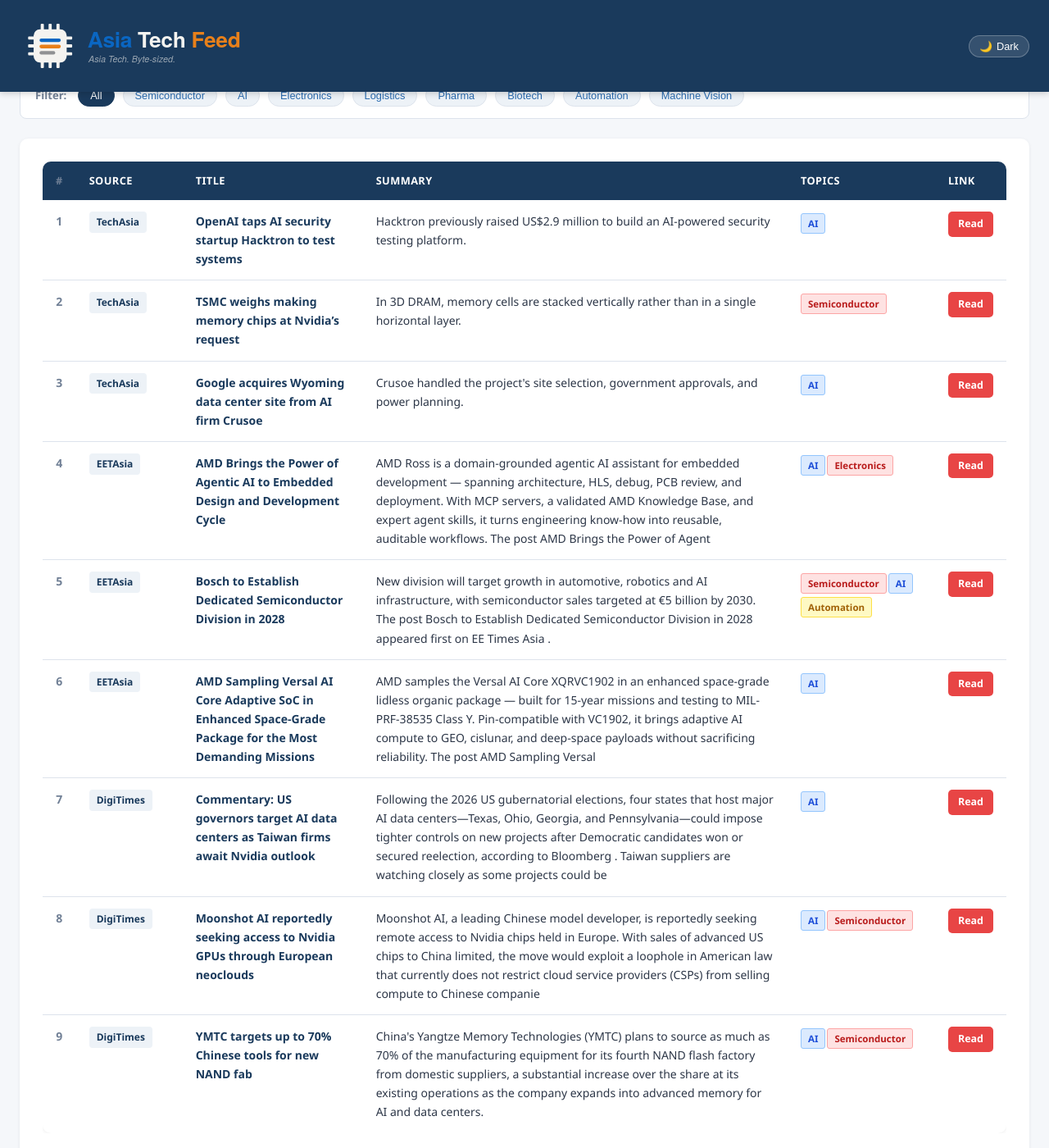
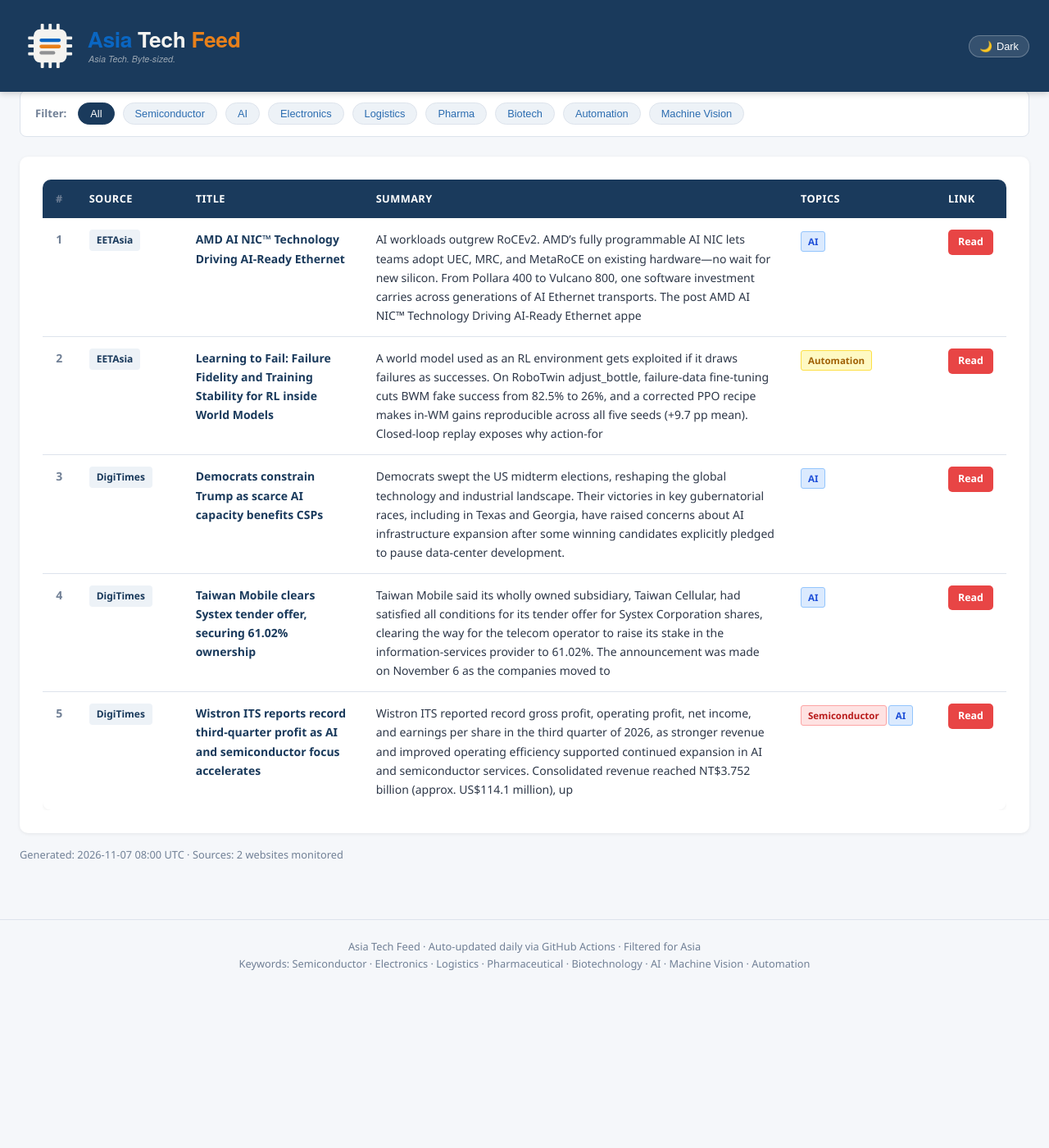
Before and after one commit to asiatechfeed/Asia-Tech-Feed, a Jekyll site: the page built from _posts/2026-11-07-asia-tech-news-digest.md, in a window 1280 px wide and 1400 px high, scrolled down 633 px. Shown: the whole window at 82% size. Built offline with Jekyll 4.4.1, drawn with Linux system fonts in a browser that asks for light colours; a script that is not in the unit is left out; after the commit the page ends 1841 px from its top, so only the background shows below that; some of the changed text lies outside the part shown.

Commit message:
📰 News digest 2026-11-07 (5 articles)

```diff
--- a/_posts/2026-11-07-asia-tech-news-digest.md
+++ b/_posts/2026-11-07-asia-tech-news-digest.md
@@ -1,15 +1,15 @@
 ---
 layout: post
 title: "Asia Tech News Digest - November 07, 2026"
-date: 2026-11-07 13:39:48 +0800
-articles_count: 9
-sources_count: 3
-sources: ["DigiTimes", "EETAsia", "TechAsia"]
+date: 2026-11-07 16:00:53 +0800
+articles_count: 5
+sources_count: 2
+sources: ["DigiTimes", "EETAsia"]
 csv_file: /assets/data/news-2026-11-07.tsv
-featured_title: "OpenAI taps AI security startup Hacktron to test systems"
-featured_url: "https://www.techinasia.com/openai-deepens-servicenow-ties-add-workflows-chatgpt"
-featured_source: "TechAsia"
-featured_summary: "Hacktron previously raised US$2.9 million to build an AI-powered security testing platform."
+featured_title: "AMD AI NIC\u2122 Technology Driving AI-Ready Ethernet"
+featured_url: "https://www.eetasia.com/embeddedblog-amd-ai-nic-technology-driving-ai-ready-ethernet/"
+featured_source: "EETAsia"
+featured_summary: "AI workloads outgrew RoCEv2. AMD\u2019s fully programmable AI NIC lets teams adopt UEC, MRC, and MetaRoCE on existing hardware\u2014no wait for new silicon. From Pollara 400 to Vulcano 800, one software investment carries across generations of AI Ethernet transports. The post AMD AI NIC\u2122 Technology Driving AI-Ready Ethernet appe"
 featured_image: ""
 ---
 
@@ -27,75 +27,43 @@ featured_image: ""
 <tbody>
 <tr>
   <td class="col-num">1</td>
-  <td class="col-source"><span class="source-badge">TechAsia</span></td>
-  <td class="col-title"><span class="article-title">OpenAI taps AI security startup Hacktron to test systems</span></td>
-  <td class="col-summary">Hacktron previously raised US$2.9 million to build an AI-powered security testing platform.</td>
+  <td class="col-source"><span class="source-badge">EETAsia</span></td>
+  <td class="col-title"><span class="article-title">AMD AI NIC™ Technology Driving AI-Ready Ethernet</span></td>
+  <td class="col-summary">AI workloads outgrew RoCEv2. AMD’s fully programmable AI NIC lets teams adopt UEC, MRC, and MetaRoCE on existing hardware—no wait for new silicon. From Pollara 400 to Vulcano 800, one software investment carries across generations of AI Ethernet transports. The post AMD AI NIC™ Technology Driving AI-Ready Ethernet appe</td>
   <td class="col-tags"><span class="tag ai">AI</span></td>
-  <td class="col-link"><a class="btn-link" href="https://www.techinasia.com/openai-deepens-servicenow-ties-add-workflows-chatgpt" target="_blank" rel="noopener">Read</a></td>
+  <td class="col-link"><a class="btn-link" href="https://www.eetasia.com/embeddedblog-amd-ai-nic-technology-driving-ai-ready-ethernet/" target="_blank" rel="noopener">Read</a></td>
 </tr>
 <tr>
   <td class="col-num">2</td>
-  <td class="col-source"><span class="source-badge">TechAsia</span></td>
-  <td class="col-title"><span class="article-title">TSMC weighs making memory chips at Nvidia’s request</span></td>
-  <td class="col-summary">In 3D DRAM, memory cells are stacked vertically rather than in a single horizontal layer.</td>
-  <td class="col-tags"><span class="tag semi">Semiconductor</span></td>
-  <td class="col-link"><a class="btn-link" href="https://www.techinasia.com/tsmc-explores-new-ai-chip-packaging-with-kinsus" target="_blank" rel="noopener">Read</a></td>
+  <td class="col-source"><span class="source-badge">EETAsia</span></td>
+  <td class="col-title"><span class="article-title">Learning to Fail: Failure Fidelity and Training Stability for RL inside World Models</span></td>
+  <td class="col-summary">A world model used as an RL environment gets exploited if it draws failures as successes. On RoboTwin adjust_bottle, failure-data fine-tuning cuts BWM fake success from 82.5% to 26%, and a corrected PPO recipe makes in-WM gains reproducible across all five seeds (+9.7 pp mean). Closed-loop replay exposes why action-for</td>
+  <td class="col-tags"><span class="tag auto">Automation</span></td>
+  <td class="col-link"><a class="btn-link" href="https://www.eetasia.com/embeddedblog-learning-to-fail-failure-fidelity-and-training-stability-for-rl-inside-world-models/" target="_blank" rel="noopener">Read</a></td>
 </tr>
 <tr>
   <td class="col-num">3</td>
-  <td class="col-source"><span class="source-badge">TechAsia</span></td>
-  <td class="col-title"><span class="article-title">Google acquires Wyoming data center site from AI firm Crusoe</span></td>
-  <td class="col-summary">Crusoe handled the project's site selection, government approvals, and power planning.</td>
+  <td class="col-source"><span class="source-badge">DigiTimes</span></td>
+  <td class="col-title"><span class="article-title">Democrats constrain Trump as scarce AI capacity benefits CSPs</span></td>
+  <td class="col-summary">Democrats swept the US midterm elections, reshaping the global technology and industrial landscape. Their victories in key gubernatorial races, including in Texas and Georgia, have raised concerns about AI infrastructure expansion after some winning candidates explicitly pledged to pause data-center development.</td>
   <td class="col-tags"><span class="tag ai">AI</span></td>
-  <td class="col-link"><a class="btn-link" href="https://www.techinasia.com/google-unveils-genie-4-realtime-interactive-simulations" target="_blank" rel="noopener">Read</a></td>
+  <td class="col-link"><a class="btn-link" href="https://www.digitimes.com/news/a20261106PD243/capacity-industrial-policy-technology-expansion.html" target="_blank" rel="noopener">Read</a></td>
 </tr>
 <tr>
   <td class="col-num">4</td>
-  <td class="col-source"><span class="source-badge">EETAsia</span></td>
-  <td class="col-title"><span class="article-title">AMD Brings the Power of Agentic AI to Embedded Design and Development Cycle</span></td>
-  <td class="col-summary">AMD Ross is a domain-grounded agentic AI assistant for embedded development — spanning architecture, HLS, debug, PCB review, and deployment. With MCP servers, a validated AMD Knowledge Base, and expert agent skills, it turns engineering know-how into reusable, auditable workflows. The post AMD Brings the Power of Agent</td>
-  <td class="col-tags"><span class="tag ai">AI</span><span class="tag semi">Electronics</span></td>
-  <td class="col-link"><a class="btn-link" href="https://www.eetasia.com/embeddedblog-amd-brings-the-power-of-agentic-ai-to-embedded-design-and-development-cycle/" target="_blank" rel="noopener">Read</a></td>
+  <td class="col-source"><span class="source-badge">DigiTimes</span></td>
+  <td class="col-title"><span class="article-title">Taiwan Mobile clears Systex tender offer, securing 61.02% ownership</span></td>
+  <td class="col-summary">Taiwan Mobile said its wholly owned subsidiary, Taiwan Cellular, had satisfied all conditions for its tender offer for Systex Corporation shares, clearing the way for the telecom operator to raise its stake in the information-services provider to 61.02%. The announcement was made on November 6 as the companies moved to</td>
+  <td class="col-tags"><span class="tag ai">AI</span></td>
+  <td class="col-link"><a class="btn-link" href="https://www.digitimes.com/news/a20261106PD245/twm-systex-taiwan-subsidiary-technology.html" target="_blank" rel="noopener">Read</a></td>
 </tr>
 <tr>
   <td class="col-num">5</td>
-  <td class="col-source"><span class="source-badge">EETAsia</span></td>
-  <td class="col-title"><span class="article-title">Bosch to Establish Dedicated Semiconductor Division in 2028</span></td>
-  <td class="col-summary">New division will target growth in automotive, robotics and AI infrastructure, with semiconductor sales targeted at €5 billion by 2030. The post Bosch to Establish Dedicated Semiconductor Division in 2028 appeared first on EE Times Asia .</td>
-  <td class="col-tags"><span class="tag semi">Semiconductor</span><span class="tag ai">AI</span><span class="tag auto">Automation</span></td>
-  <td class="col-link"><a class="btn-link" href="https://www.eetasia.com/bosch-to-establish-dedicated-semiconductor-division-in-2028/" target="_blank" rel="noopener">Read</a></td>
-</tr>
-<tr>
-  <td class="col-num">6</td>
-  <td class="col-source"><span class="source-badge">EETAsia</span></td>
-  <td class="col-title"><span class="article-title">AMD Sampling Versal AI Core Adaptive SoC in Enhanced Space-Grade Package for the Most Demanding Missions</span></td>
-  <td class="col-summary">AMD samples the Versal AI Core XQRVC1902 in an enhanced space-grade lidless organic package — built for 15-year missions and testing to MIL-PRF-38535 Class Y. Pin-compatible with VC1902, it brings adaptive AI compute to GEO, cislunar, and deep-space payloads without sacrificing reliability. The post AMD Sampling Versal</td>
-  <td class="col-tags"><span class="tag ai">AI</span></td>
-  <td class="col-link"><a class="btn-link" href="https://www.eetasia.com/embeddedblog-amd-sampling-versal-ai-core-adaptive-soc-in-enhanced-space-grade-package-for-the-most-demanding-missions/" target="_blank" rel="noopener">Read</a></td>
-</tr>
-<tr>
-  <td class="col-num">7</td>
   <td class="col-source"><span class="source-badge">DigiTimes</span></td>
-  <td class="col-title"><span class="article-title">Commentary: US governors target AI data centers as Taiwan firms await Nvidia outlook</span></td>
-  <td class="col-summary">Following the 2026 US gubernatorial elections, four states that host major AI data centers—Texas, Ohio, Georgia, and Pennsylvania—could impose tighter controls on new projects after Democratic candidates won or secured reelection, according to Bloomberg . Taiwan suppliers are watching closely as some projects could be </td>
-  <td class="col-tags"><span class="tag ai">AI</span></td>
-  <td class="col-link"><a class="btn-link" href="https://www.digitimes.com/news/a20261106PD241/usa-data-center-ai-outlook-2026.html" target="_blank" rel="noopener">Read</a></td>
-</tr>
-<tr>
-  <td class="col-num">8</td>
-  <td class="col-source"><span class="source-badge">DigiTimes</span></td>
-  <td class="col-title"><span class="article-title">Moonshot AI reportedly seeking access to Nvidia GPUs through European neoclouds</span></td>
-  <td class="col-summary">Moonshot AI, a leading Chinese model developer, is reportedly seeking remote access to Nvidia chips held in Europe. With sales of advanced US chips to China limited, the move would exploit a loophole in American law that currently does not restrict cloud service providers (CSPs) from selling compute to Chinese companie</td>
-  <td class="col-tags"><span class="tag ai">AI</span><span class="tag semi">Semiconductor</span></td>
-  <td class="col-link"><a class="btn-link" href="https://www.digitimes.com/news/a20261106VL219/moonshot-nvidia-chips-blackwell-data.html" target="_blank" rel="noopener">Read</a></td>
-</tr>
-<tr>
-  <td class="col-num">9</td>
-  <td class="col-source"><span class="source-badge">DigiTimes</span></td>
-  <td class="col-title"><span class="article-title">YMTC targets up to 70% Chinese tools for new NAND fab</span></td>
-  <td class="col-summary">China's Yangtze Memory Technologies (YMTC) plans to source as much as 70% of the manufacturing equipment for its fourth NAND flash factory from domestic suppliers, a substantial increase over the share at its existing operations as the company expands into advanced memory for AI and data centers.</td>
-  <td class="col-tags"><span class="tag ai">AI</span><span class="tag semi">Semiconductor</span></td>
-  <td class="col-link"><a class="btn-link" href="https://www.digitimes.com/news/a20261106VL217/ymtc-nand-equipment-manufacturing.html" target="_blank" rel="noopener">Read</a></td>
+  <td class="col-title"><span class="article-title">Wistron ITS reports record third-quarter profit as AI and semiconductor focus accelerates</span></td>
+  <td class="col-summary">Wistron ITS reported record gross profit, operating profit, net income, and earnings per share in the third quarter of 2026, as stronger revenue and improved operating efficiency supported continued expansion in AI and semiconductor services. Consolidated revenue reached NT$3.752 billion (approx. US$114.1 million), up </td>
+  <td class="col-tags"><span class="tag semi">Semiconductor</span><span class="tag ai">AI</span></td>
+  <td class="col-link"><a class="btn-link" href="https://www.digitimes.com/news/a20261106PD234/wistron-its-revenue-profit-growth.html" target="_blank" rel="noopener">Read</a></td>
 </tr>
 </tbody>
 </table>
```
Also changed, not shown: _data/seen_urls.json (+6 -1 lines), _digest_meta.json (+20 -21 lines), assets/data/news-2026-11-07.tsv (+5 -9 lines), assets/data/search-index.json.
